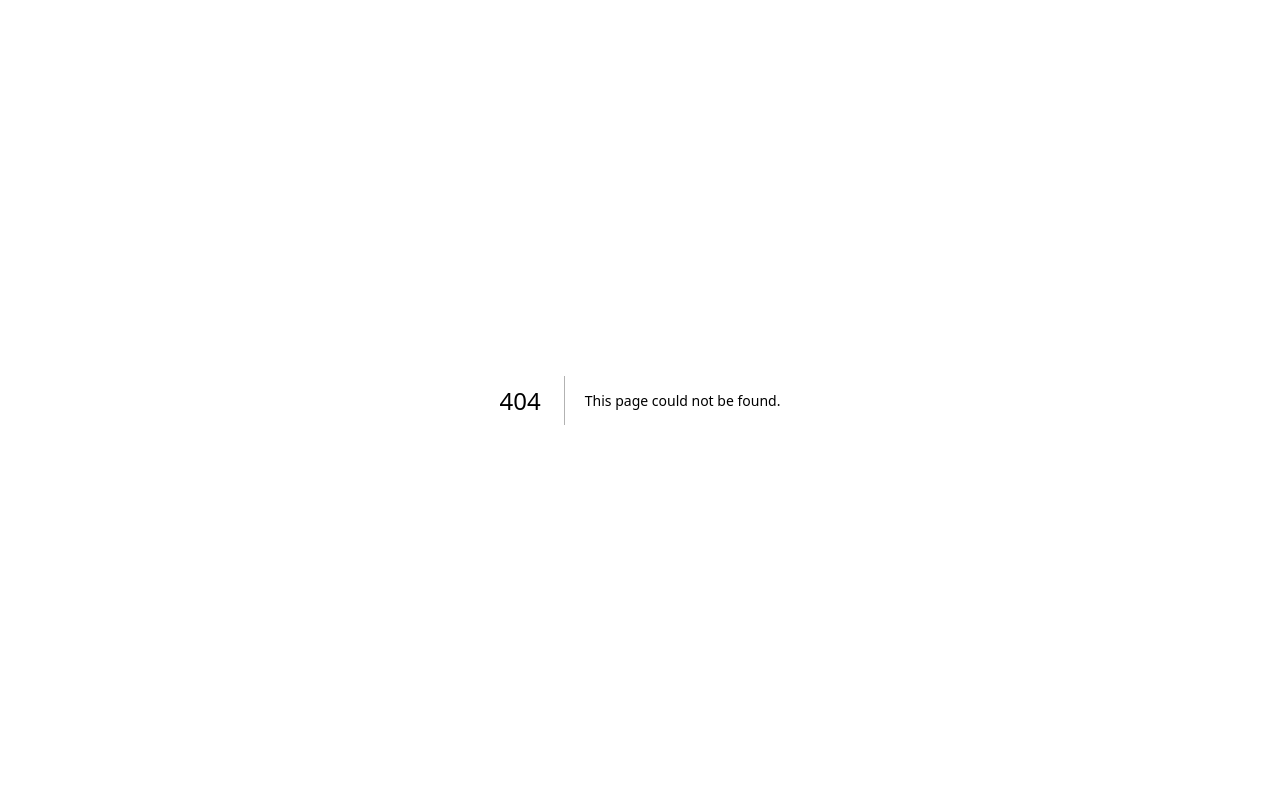
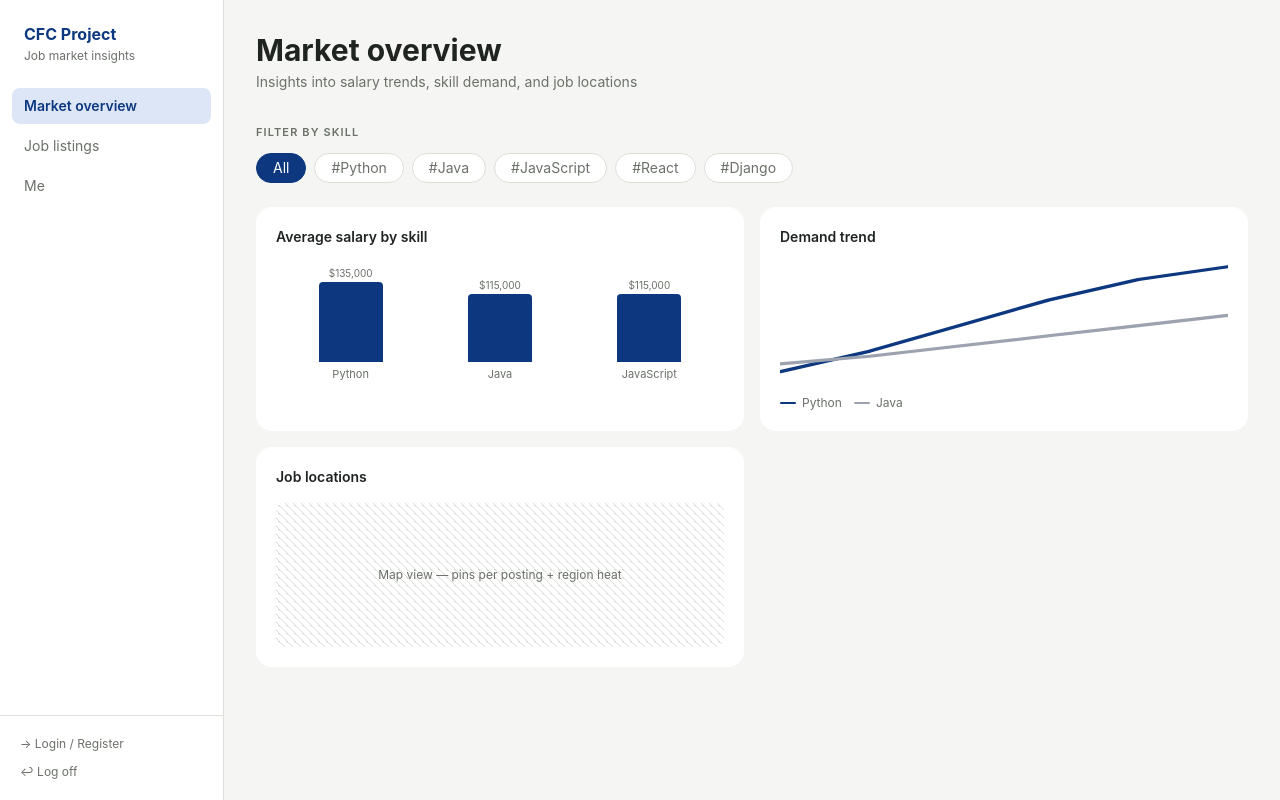
Before and after one commit to codersforcauses/Intermediate_Winter_2026_Team_4, a Next.js app in the folder frontend/: page /Market-Overview in a window 1280 px wide. Before the commit this address had no page. Built offline with nearby package versions, Linux system fonts and the light colour scheme.

Commit message:
add market overview page with my dummy data

```diff
--- /dev/null
+++ b/frontend/app/Market-Overview/page.tsx
@@ -0,0 +1,232 @@
+"use client";
+
+import { useState } from "react";
+
+const SKILLS = ["All", "#Python", "#Java", "#JavaScript", "#React", "#Django"];
+
+const SALARY_DATA = [
+  { skill: "Python", salary: 135000 },
+  { skill: "Java", salary: 115000 },
+  { skill: "JavaScript", salary: 115000 },
+  { skill: "React", salary: 120000 },
+  { skill: "Django", salary: 110000 },
+];
+
+const DEMAND_LINES = [
+  { label: "Python", color: "#0d3880", points: "0,88 40,72 80,52 120,32 160,16 200,6" },
+  { label: "Java", color: "#9ca3af", points: "0,82 40,76 80,68 120,60 160,52 200,44" },
+  { label: "JavaScript", color: "#f59e0b", points: "0,80 40,68 80,58 120,46 160,34 200,24" },
+  { label: "React", color: "#06b6d4", points: "0,85 40,74 80,60 120,45 160,30 200,18" },
+  { label: "Django", color: "#10b981", points: "0,90 40,82 80,74 120,66 160,58 200,50" },
+];
+
+function NavItem({ label, active = false }: { label: string; active?: boolean }) {
+  return (
+    <div
+      className={`px-3 py-2 rounded-lg text-sm cursor-pointer transition-colors ${
+        active
+          ? "bg-accent-soft text-accent font-semibold"
+          : "text-muted hover:bg-surface-2"
+      }`}
+    >
+      {label}
+    </div>
+  );
+}
+
+function Sidebar() {
+  return (
+    <aside className="w-56 min-h-screen bg-surface border-r border-line flex flex-col shrink-0">
+      <div className="px-6 py-6">
+        <p className="font-bold text-accent text-base leading-tight">CFC Project</p>
+        <p className="text-muted text-xs mt-1">Job market insights</p>
+      </div>
+
+      <nav className="flex-1 px-3 space-y-1">
+        <NavItem label="Market overview" active />
+        <NavItem label="Job listings" />
+        <NavItem label="Me" />
+      </nav>
+
+      <div className="px-5 py-5 border-t border-line text-xs text-muted space-y-3">
+        <a href="/login" className="flex gap-1.5 hover:text-text transition-colors">
+          → Login / Register
+        </a>
+        <button className="flex gap-1.5 hover:text-text transition-colors">
+          ↩ Log off
+        </button>
+      </div>
+    </aside>
+  );
+}
+
+
+
+function SkillFilter({
+  active,
+  onSelect,
+}: {
+  active: string;
+  onSelect: (skill: string) => void;
+}) {
+  return (
+    <div>
+      <p className="text-[11px] tracking-widest uppercase text-muted font-semibold mb-3">
+        Filter by skill
+      </p>
+      <div className="flex flex-wrap gap-2">
+        {SKILLS.map((skill) => (
+          <button
+            key={skill}
+            onClick={() => onSelect(skill)}
+            className={`px-4 py-1 rounded-full text-sm border transition-colors ${
+              active === skill
+                ? "bg-accent text-white border-accent"
+                : "bg-surface text-muted border-line hover:border-accent hover:text-accent"
+            }`}
+          >
+            {skill}
+          </button>
+        ))}
+      </div>
+    </div>
+  );
+}
+
+
+
+function SalaryChart({ data }: { data: typeof SALARY_DATA }) {
+  if (data.length === 0) {
+    return (
+      <div className="bg-surface rounded-2xl p-5">
+        <p className="text-sm font-semibold mb-4">Average salary by skill</p>
+        <div className="h-32 flex items-center justify-center text-muted text-sm">
+          No data for this filter
+        </div>
+      </div>
+    );
+  }
+
+  const max = Math.max(...data.map((d) => d.salary));
+
+  return (
+    <div className="bg-surface rounded-2xl p-5">
+      <p className="text-sm font-semibold mb-4">Average salary by skill</p>
+      <div className="flex items-end justify-around" style={{ height: 120 }}>
+        {data.map(({ skill, salary }) => (
+          <div key={skill} className="flex flex-col items-center gap-1" style={{ width: 64 }}>
+            <span className="text-[10px] text-muted leading-none">
+              ${salary.toLocaleString()}
+            </span>
+            <div
+              className="w-full rounded-t bg-accent"
+              style={{ height: Math.round((salary / max) * 80) }}
+            />
+            <span className="text-[11px] text-muted text-center">{skill}</span>
+          </div>
+        ))}
+      </div>
+    </div>
+  );
+}
+
+function DemandChart({ lines }: { lines: typeof DEMAND_LINES }) {
+  if (lines.length === 0) {
+    return (
+      <div className="bg-surface rounded-2xl p-5">
+        <p className="text-sm font-semibold mb-4">Demand trend</p>
+        <div className="h-32 flex items-center justify-center text-muted text-sm">
+          No trend data for this filter
+        </div>
+      </div>
+    );
+  }
+
+  return (
+    <div className="bg-surface rounded-2xl p-5">
+      <p className="text-sm font-semibold mb-3">Demand trend</p>
+      <svg viewBox="0 0 200 100" className="w-full h-32" preserveAspectRatio="none">
+        {lines.map((line) => (
+          <polyline
+            key={line.label}
+            points={line.points}
+            fill="none"
+            stroke={line.color}
+            strokeWidth="2.5"
+            strokeLinecap="round"
+            strokeLinejoin="round"
+          />
+        ))}
+      </svg>
+      <div className="flex flex-wrap gap-3 mt-2">
+        {lines.map((line) => (
+          <div key={line.label} className="flex items-center gap-1.5 text-xs text-muted">
+            <span
+              className="inline-block w-4 rounded"
+              style={{ height: 2, backgroundColor: line.color }}
+            />
+            {line.label}
+          </div>
+        ))}
+      </div>
+    </div>
+  );
+}
+
+
+
+function JobLocations() {
+  return (
+    <div className="bg-surface rounded-2xl p-5">
+      <p className="text-sm font-semibold mb-4">Job locations</p>
+      <div
+        className="h-36 rounded-lg flex items-center justify-center text-xs text-muted"
+        style={{
+          backgroundImage:
+            "repeating-linear-gradient(45deg, #dcdfd8 0, #dcdfd8 1px, transparent 0, transparent 50%)",
+          backgroundSize: "8px 8px",
+          backgroundColor: "var(--color-surface-2)",
+        }}
+      >
+        Map view — pins per posting + region heat
+      </div>
+    </div>
+  );
+}
+
+export default function MarketOverviewPage() {
+  const [activeSkill, setActiveSkill] = useState("All");
+
+  const salaryToShow =
+    activeSkill === "All"
+      ? SALARY_DATA.slice(0, 3)
+      : SALARY_DATA.filter((d) => `#${d.skill}` === activeSkill);
+
+  const linesToShow =
+    activeSkill === "All"
+      ? DEMAND_LINES.filter((l) => l.label === "Python" || l.label === "Java")
+      : DEMAND_LINES.filter((l) => `#${l.label}` === activeSkill);
+
+  return (
+    <div className="flex h-screen overflow-hidden bg-bg">
+      <Sidebar />
+
+      <main className="flex-1 overflow-y-auto p-8">
+        <h1 className="text-3xl font-bold text-text">Market overview</h1>
+        <p className="text-muted mt-1 mb-8 text-sm">
+          Insights into salary trends, skill demand, and job locations
+        </p>
+
+        <div className="mb-6">
+          <SkillFilter active={activeSkill} onSelect={setActiveSkill} />
+        </div>
+
+        <div className="grid grid-cols-2 gap-4">
+          <SalaryChart data={salaryToShow} />
+          <DemandChart lines={linesToShow} />
+          <JobLocations />
+        </div>
+      </main>
+    </div>
+  );
+}
```
Also changed, not shown: 1 other file (tests, documents, lock files or other folders).
